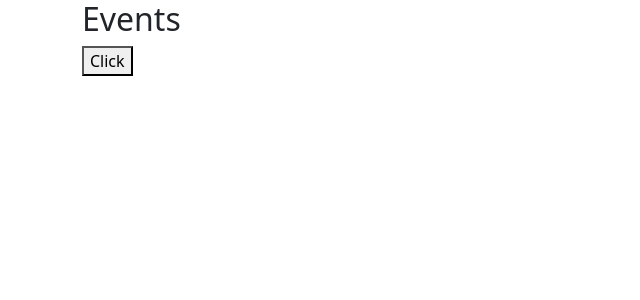
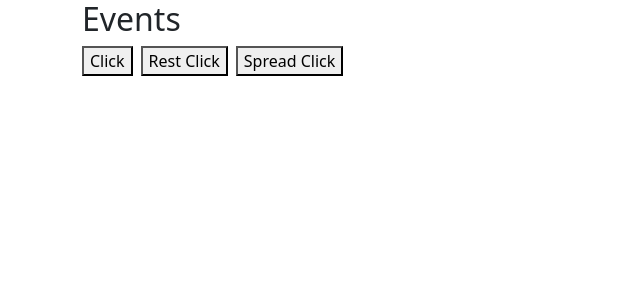
Before and after one commit to vajaganidhanesh/react-shopping, a React (Create React App) app: page / in a window 1280 px wide. Shown: the top 300 px of the page, without its empty margins (0-640 px from the left). Built offline with nearby package versions, Linux system fonts and the light colour scheme.

Commit message:
Rest parameters and Spread arugments

```diff
--- a/src/components/event-binding/EventBinding.jsx
+++ b/src/components/event-binding/EventBinding.jsx
@@ -14,6 +14,17 @@ function EventBinding() {
       document.write(`${property} : ${typeof e[property]} <br>`);
     }
   }
+
+  // Rest parameters to handle multiple arugments in functions
+  function restArguments(...args) {
+    let [data, data2] = args;
+    document.write(`${data} <br> ${data2.Name}`);
+  }
+
+  function spreadArguments(msg, data) {
+    document.write(`${msg} <br> ${data.Name}`);
+  }
+
   return (
     <div>
       <div className="container">
@@ -22,9 +33,29 @@ function EventBinding() {
           id="btnInsert"
           name="clickButton"
           value={23}
-          onClick={InsertClick}
+          onClick={(e) => {
+            InsertClick(e);
+          }}
         >
           Click
+        </button>
+
+        <button
+          className="ms-2"
+          onClick={() => {
+            restArguments("welcome", { Name: "Samsung TV" });
+          }}
+        >
+          Rest Click
+        </button>
+
+        <button
+          className="ms-2"
+          onClick={() => {
+            spreadArguments(...["welcome", { Name: "Samsung TV" }]);
+          }}
+        >
+          Spread Click
         </button>
       </div>
     </div>
```
